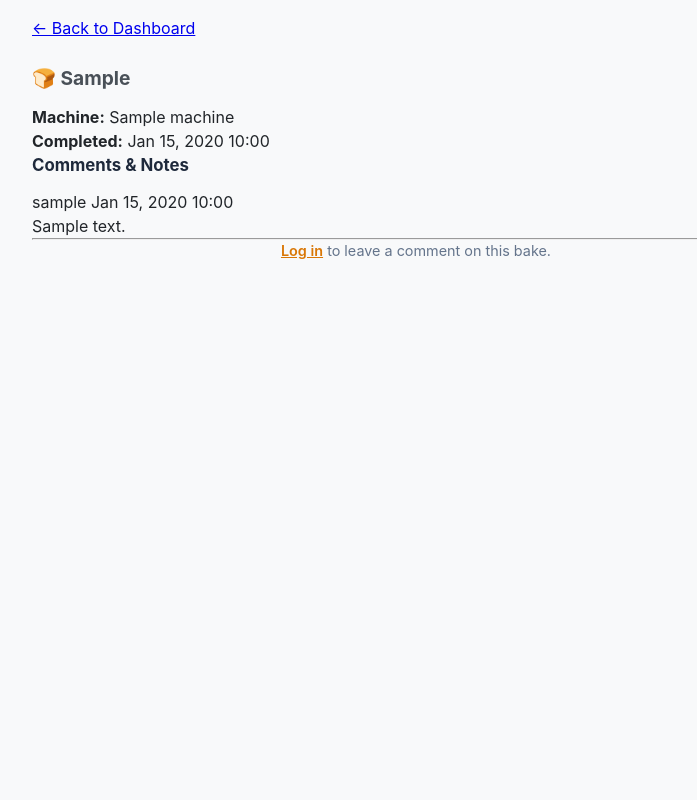
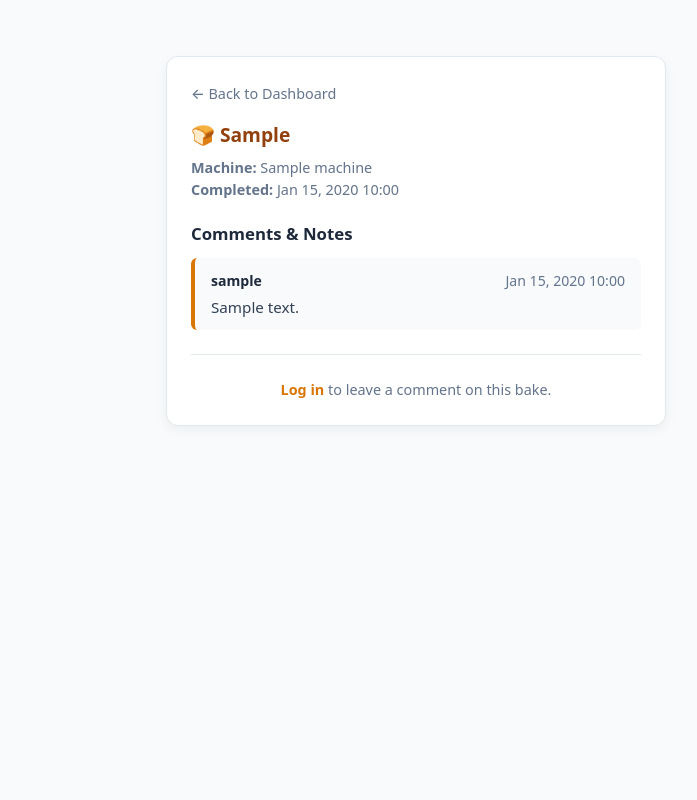
Before and after one commit to emmanorling/bread, a Django app: template tracker/templates/loaf_detail.html in a window 1280 px wide. Shown: the whole page, without its empty margins (224-921 px from the left). Run offline with Django 5.2, Linux system fonts and the light colour scheme; the template is opened without the code that fills it: most values are stand-ins (such as "Sample title", 1, 10 or a date in 2020).

Commit message:
Moving styling from individual html files to here to make consistent style

```diff
--- a/tracker/static/tracker/style.css
+++ b/tracker/static/tracker/style.css
@@ -8,15 +8,17 @@
 }
 
 body {
-    font-family: -apple-system, BlinkMacSystemFont, "Segoe UI", Roboto, Helvetica, Arial, sans-serif;
-    background-color: #f8f9fa;
+    font-family: system-ui, -apple-system, sans-serif;
+    background-color: #f8fafc;
     color: #212529;
     padding: 16px;
-    max-width: 800px;
+    max-width: 900px;
     margin: 0 auto;
     line-height: 1.5;
+    min-height: 100vh;
 }
 
+/* Header & Nav */
 header {
     display: flex;
     justify-content: space-between;
@@ -341,3 +343,233 @@ h2 {
     box-shadow: 0 4px 12px rgba(217, 119, 6, 0.25);
     transform: translateY(-1px);
 }
+
+/* Core Layout & Page Structure */
+.form-card {
+    background: #ffffff;
+    width: 100%;
+    max-width: 500px;
+    padding: 24px;
+    border-radius: 12px;
+    border: 1px solid #e2e8f0;
+    box-shadow: 0 4px 12px rgba(0, 0, 0, 0.05);
+    box-sizing: border-box;
+    margin: 40px auto; /* Centers forms and detail cards */
+}
+
+.form-card h2 {
+    margin: 0 0 20px 0;
+    color: #92400e;
+}
+
+.form-card p.subtitle {
+    color: #64748b;
+    font-size: 0.9rem;
+    margin: -12px 0 20px 0;
+}
+
+/* Form Controls & Labels */
+.form-group {
+    margin-bottom: 16px;
+}
+
+.form-group label {
+    display: block;
+    font-weight: 600;
+    margin-bottom: 6px;
+    color: #1e293b;
+    font-size: 0.95rem;
+}
+
+.form-control,
+.form-card input[type="text"],
+.form-card input[type="email"],
+.form-card input[type="password"],
+.form-card input[type="datetime-local"],
+.form-card input[type="file"],
+.form-card select,
+.form-card textarea {
+    width: 100%;
+    padding: 12px;
+    border: 1.5px solid #cbd5e1;
+    border-radius: 8px;
+    font-size: 1rem;
+    box-sizing: border-box;
+    background-color: #ffffff;
+    color: #1e293b;
+}
+
+.form-control:focus,
+.form-card input:focus,
+.form-card select:focus,
+.form-card textarea:focus {
+    border-color: #d97706;
+    outline: none;
+    box-shadow: 0 0 0 3px rgba(217, 119, 6, 0.15);
+}
+
+.field-error {
+    color: #dc2626;
+    font-size: 0.85rem;
+    margin-top: 4px;
+}
+
+.help-text {
+    color: #64748b;
+    font-size: 0.85rem;
+    margin-top: 6px;
+    display: block;
+    line-height: 1.4;
+}
+
+.help-text ul {
+    margin: 4px 0 0 18px;
+    padding: 0;
+}
+
+/* Button & Action Layouts */
+.actions-group {
+    display: flex;
+    flex-wrap: wrap;
+    gap: 12px;
+    align-items: center;
+    justify-content: space-between;
+    margin-top: 20px;
+}
+
+.primary-actions {
+    display: flex;
+    gap: 10px;
+    flex-wrap: wrap;
+    flex: 1;
+}
+
+.btn-submit {
+    flex: 1;
+    padding: 12px 18px;
+    background-color: #d97706;
+    color: #ffffff;
+    border: none;
+    border-radius: 8px;
+    font-size: 1rem;
+    font-weight: 600;
+    cursor: pointer;
+    text-align: center;
+    transition: background 0.2s ease;
+}
+
+.btn-submit:hover {
+    background-color: #b45309;
+}
+
+.btn-cancel {
+    display: inline-flex;
+    align-items: center;
+    justify-content: center;
+    padding: 12px 20px;
+    background-color: transparent;
+    color: #64748b;
+    border: 1.5px solid #cbd5e1;
+    border-radius: 8px;
+    font-size: 0.95rem;
+    font-weight: 500;
+    text-decoration: none;
+    transition: all 0.2s ease;
+}
+
+.btn-cancel:hover {
+    background-color: #f1f5f9;
+    color: #1e293b;
+}
+
+.btn-delete {
+    display: inline-flex;
+    align-items: center;
+    padding: 10px 14px;
+    background-color: #fef2f2;
+    color: #dc2626;
+    border: 1.5px solid #fca5a5;
+    border-radius: 8px;
+    font-size: 0.95rem;
+    font-weight: 600;
+    text-decoration: none;
+    transition: all 0.2s ease;
+}
+
+.btn-delete:hover {
+    background-color: #dc2626;
+    color: #ffffff;
+}
+
+.btn-secondary-link {
+    display: block;
+    width: 100%;
+    text-align: center;
+    padding: 10px;
+    margin-top: 16px;
+    background-color: #f1f5f9;
+    color: #475569;
+    border: 1px solid #cbd5e1;
+    border-radius: 8px;
+    font-size: 0.9rem;
+    font-weight: 600;
+    text-decoration: none;
+    box-sizing: border-box;
+    transition: all 0.2s ease;
+}
+
+.btn-secondary-link:hover {
+    background-color: #e2e8f0;
+    color: #0f172a;
+}
+
+.back-link {
+    display: inline-block;
+    color: #64748b;
+    text-decoration: none;
+    font-size: 0.9rem;
+    font-weight: 500;
+}
+
+.back-link:hover {
+    color: #1e293b;
+}
+
+/* Loaf Detail & Comments Component */
+.comment-card {
+    background: #f8fafc;
+    border-left: 4px solid #d97706;
+    border-radius: 6px;
+    padding: 12px 16px;
+    margin-bottom: 12px;
+}
+
+.comment-header {
+    display: flex;
+    justify-content: space-between;
+    align-items: center;
+    margin-bottom: 6px;
+    font-size: 0.88rem;
+}
+
+.comment-author {
+    font-weight: 600;
+    color: #1e293b;
+}
+
+.comment-time {
+    color: #64748b;
+}
+
+.comment-body {
+    color: #334155;
+    font-size: 0.95rem;
+    margin: 0;
+    line-height: 1.4;
+}
+
+.divider {
+    border: 0;
+    border-top: 1px solid #e2e8f0;
+    margin: 24px 0;
+}
```
